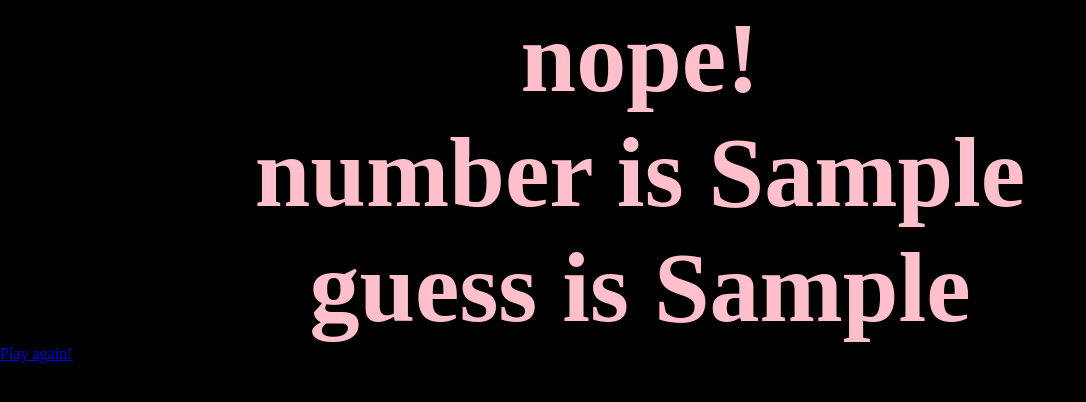
After one commit to Shvejan/first, a Flask app: template templates/res.html in a window 1280 px wide. The commit adds this page. Shown: the top 402 px of the page, without its empty margins (0-1086 px from the left). Run offline with Flask 2, Linux system fonts and the light colour scheme; the template is opened without the code that fills it: most values are stand-ins (such as "Sample title", 1, 10 or a date in 2020).

Commit message:
game done!

```diff
--- a/app.py
+++ b/app.py
@@ -1,6 +1,6 @@
 import datetime
 import random
-from flask import Flask,render_template\
+from flask import Flask,render_template,request
 
 app = Flask(__name__)
 
@@ -28,3 +28,11 @@ def link():
 @app.route("/game")
 def game():
     return render_template("game.html" )
+
+@app.route("/res" , methods = ["POST"])
+def res():
+    n = request.form.get("guess")
+    x = random.randint(0,1)
+
+    n=int(n)
+    return render_template("res.html", n=n ,x=x)
--- a/templates/chk.html
+++ b/templates/chk.html
@@ -24,6 +24,6 @@
       <h1>NOPE</h1>
     {% endif %}
 
-    <a href="{{ url_for('next') }}">go bak</a>
+    <a href="{{ url_for('home') }}">go bak</a>
   </body>
 </html>
--- a/templates/layout.html
+++ b/templates/layout.html
@@ -2,6 +2,40 @@
 <html>
   <head>
     <title>my web</title>
+    <style>
+      h1
+      {
+        color: pink;
+        font-size: 100px;
+        text-align:center;
+      }
+      *
+      {
+        background-color: black;
+        margin: auto;
+      }
+      h2
+      {
+        color: pink;
+        font-size: 100px;
+        text-align:center;
+      }
+      button
+      {
+        color: pink;
+
+      }
+      input
+      {
+          background-color: white;
+          border: 3px solid #555;
+          width : 30%;
+          height: 30px;
+          color: black;
+          font-size: 25px;
+
+      }
+    </style>
   </head>
   <body>
     <h1>{% block head %}{% endblock %}</h1>
--- /dev/null
+++ b/templates/res.html
@@ -0,0 +1,17 @@
+{% extends "layout.html" %}
+{% block head %}
+
+{% if (x==n) %}
+  yo!<br>
+  congratulations!!;)
+{% else %}
+  nope!<br>
+  number is {{ x }}<br>
+  guess is {{ n }}
+{% endif %}
+
+{% endblock %}
+
+{% block par %}
+<a href="{{url_for("game")}}">Play again!</a>
+{% endblock %}
```
Also changed, not shown: templates/game.html (+8 -9 lines), templates/home.html (+27 -0 lines), templates/index.html (+6 -11 lines).
